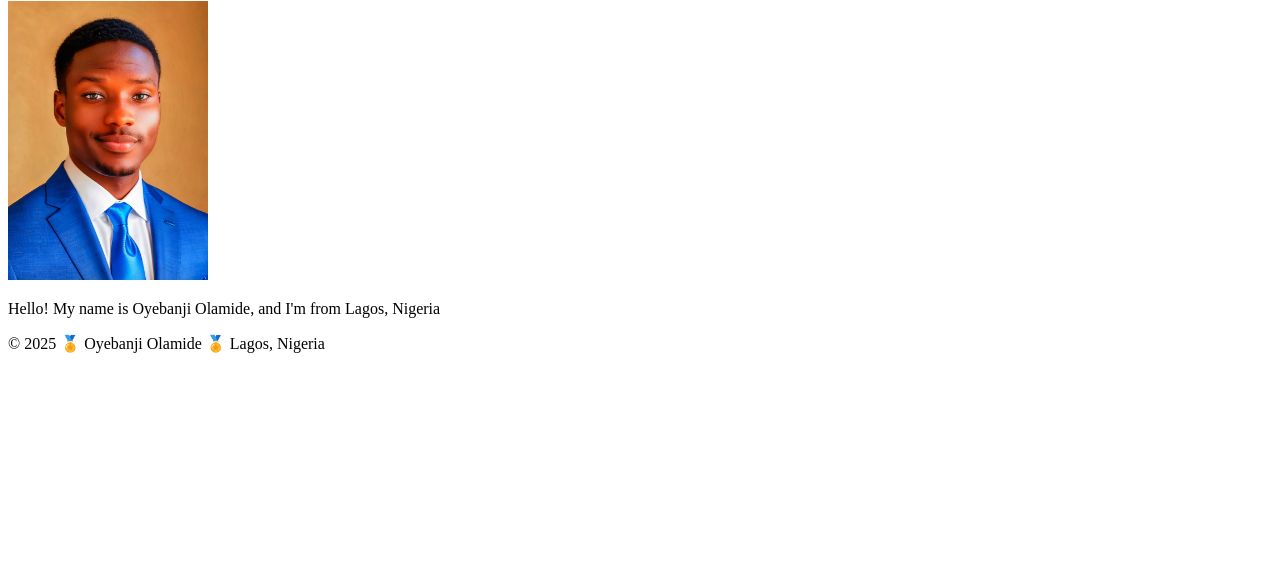
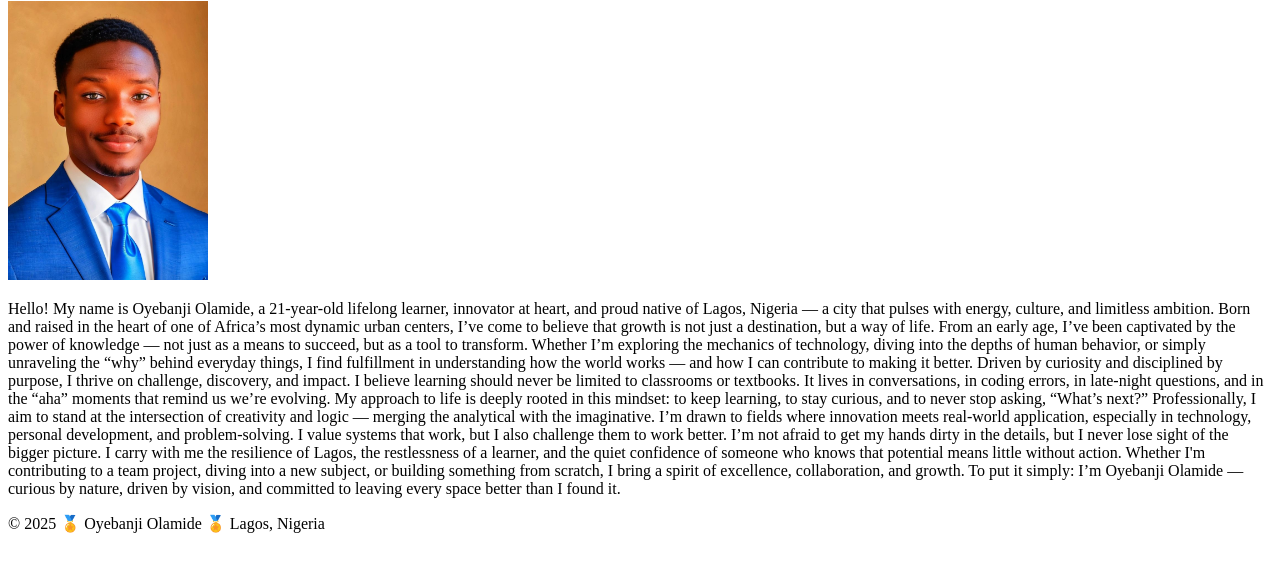
Before and after one commit to oyebanji01-cmd/wdd130, a plain HTML site: page index.html in a window 1280 px wide. Shown: the part 105-676 px from the top of the page. Drawn offline with Linux system fonts and the light colour scheme.

Commit message:
fix some bug

```diff
--- a/index.html
+++ b/index.html
@@ -17,7 +17,35 @@
     <main>
         <h1>Oyebanji Olamide | WDD 130 </h1>
         <img src="images/profile.jpg" alt="Oyebanji Olamide" width="200">
-        <p>Hello! My name is Oyebanji Olamide, and I'm from Lagos, Nigeria</p>
+        <p>Hello! My name is Oyebanji Olamide, a 21-year-old lifelong learner, innovator at heart, and proud native of
+            Lagos, Nigeria
+            — a city that pulses with energy, culture, and limitless ambition. Born and raised in the heart of one of
+            Africa’s most
+            dynamic urban centers, I’ve come to believe that growth is not just a destination, but a way of life.
+            From an early age, I’ve been captivated by the power of knowledge — not just as a means to succeed, but as a
+            tool to transform.
+            Whether I’m exploring the mechanics of technology, diving into the depths of human behavior, or simply
+            unraveling
+            the “why” behind everyday things, I find fulfillment in understanding how the world works — and how I can
+            contribute to making it better.
+            Driven by curiosity and disciplined by purpose, I thrive on challenge, discovery, and impact. I believe
+            learning should never be limited to classrooms
+            or textbooks. It lives in conversations, in coding errors, in late-night questions, and in the “aha” moments
+            that remind us we’re evolving.
+            My approach to life is deeply rooted in this mindset: to keep learning, to stay curious, and to never stop
+            asking, “What’s next?”
+            Professionally, I aim to stand at the intersection of creativity and logic — merging the analytical with the
+            imaginative. I’m drawn to fields where
+            innovation meets real-world application, especially in technology, personal development, and
+            problem-solving. I value systems that work, but I also
+            challenge them to work better. I’m not afraid to get my hands dirty in the details, but I never lose sight
+            of the bigger picture.
+            I carry with me the resilience of Lagos, the restlessness of a learner, and the quiet confidence of someone
+            who knows that potential means little
+            without action. Whether I'm contributing to a team project, diving into a new subject, or building something
+            from scratch, I bring a spirit of excellence, collaboration, and growth.
+            To put it simply: I’m Oyebanji Olamide — curious by nature, driven by vision, and committed to leaving every
+            space better than I found it.</p>
     </main>
     <footer>
         <p>© 2025 🏅 Oyebanji Olamide 🏅 Lagos, Nigeria </p>
```
